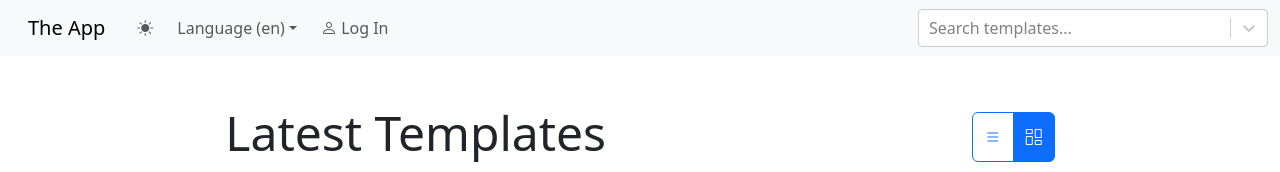
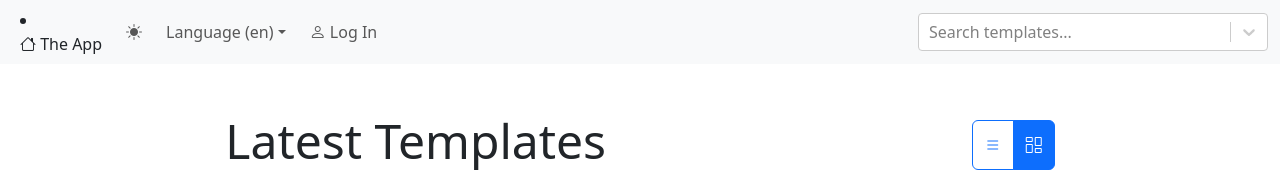
Before and after one commit to Crusaderrrr/Google-forms-clone-app, a React (Vite) app in the folder client/: page /main in a window 1280 px wide. Shown: the top 172 px of the page. Built offline with nearby package versions, Linux system fonts and the light colour scheme; no server answers.

Commit message:
navbar main link fix

```diff
--- a/client/src/components/Navbar.jsx
+++ b/client/src/components/Navbar.jsx
@@ -57,13 +57,10 @@ function Navbar() {
       return;
     }
     try {
-      const response = await axios.get(
-        `${SERVER_URL}/api/search/templates`,
-        {
-          params: { q: inputValue },
-          withCredentials: true,
-        }
-      );
+      const response = await axios.get(`${SERVER_URL}/api/search/templates`, {
+        params: { q: inputValue },
+        withCredentials: true,
+      });
 
       const options = response.data.map((template) => ({
         value: template.id,
@@ -100,9 +97,12 @@ function Navbar() {
       }`}
     >
       <div className="container-fluid">
-        <a className="navbar-brand mx-3" href="/main">
-          {t("navbar.theApp")}
-        </a>
+        <NavLink
+          to="/main"
+          labelKey={t('navbar.theApp')}
+          icon={<i className="bi bi-house"></i>}
+          visible={true}
+        />
         <button
           className="navbar-toggler"
           type="button"
```
